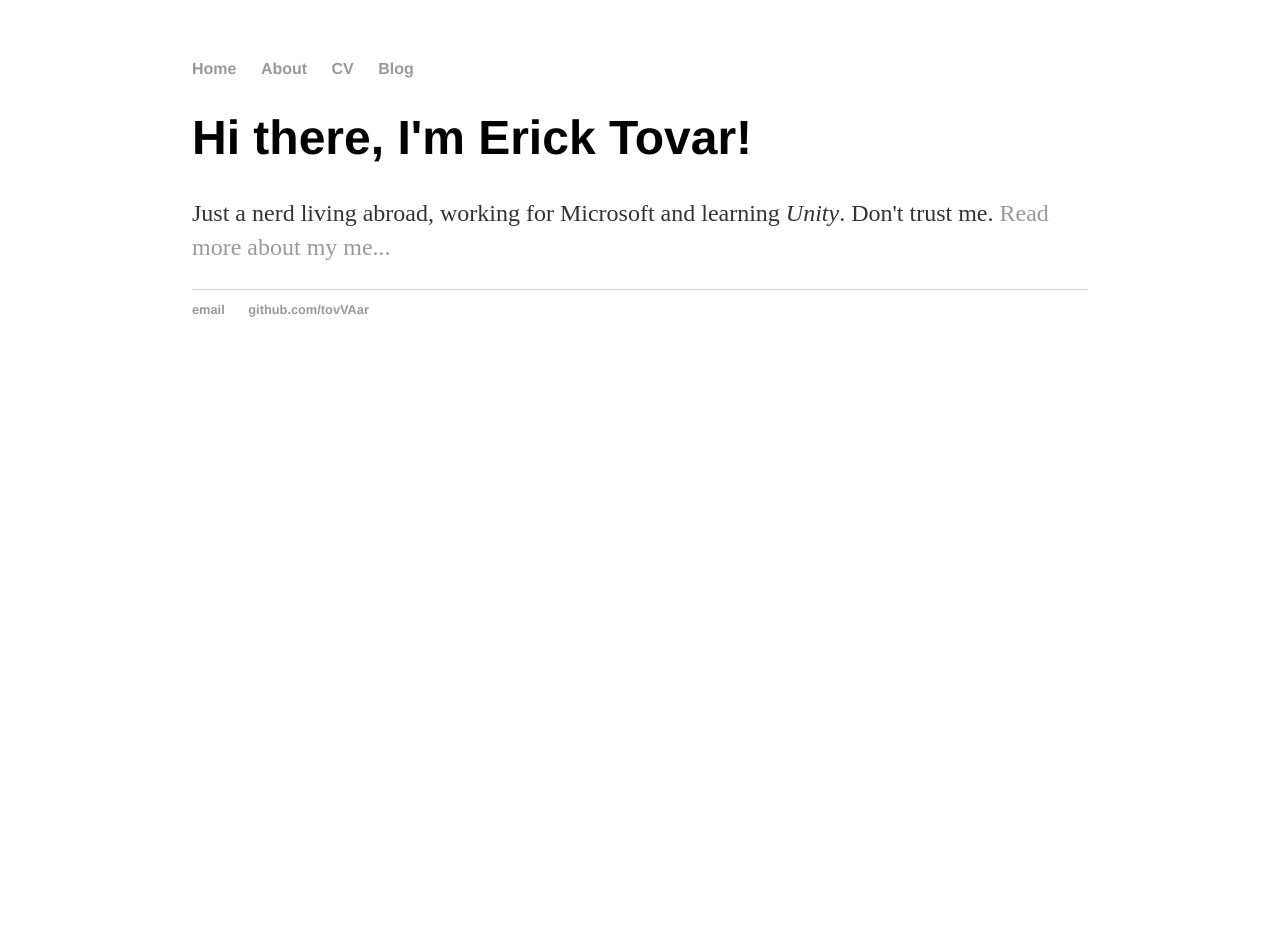
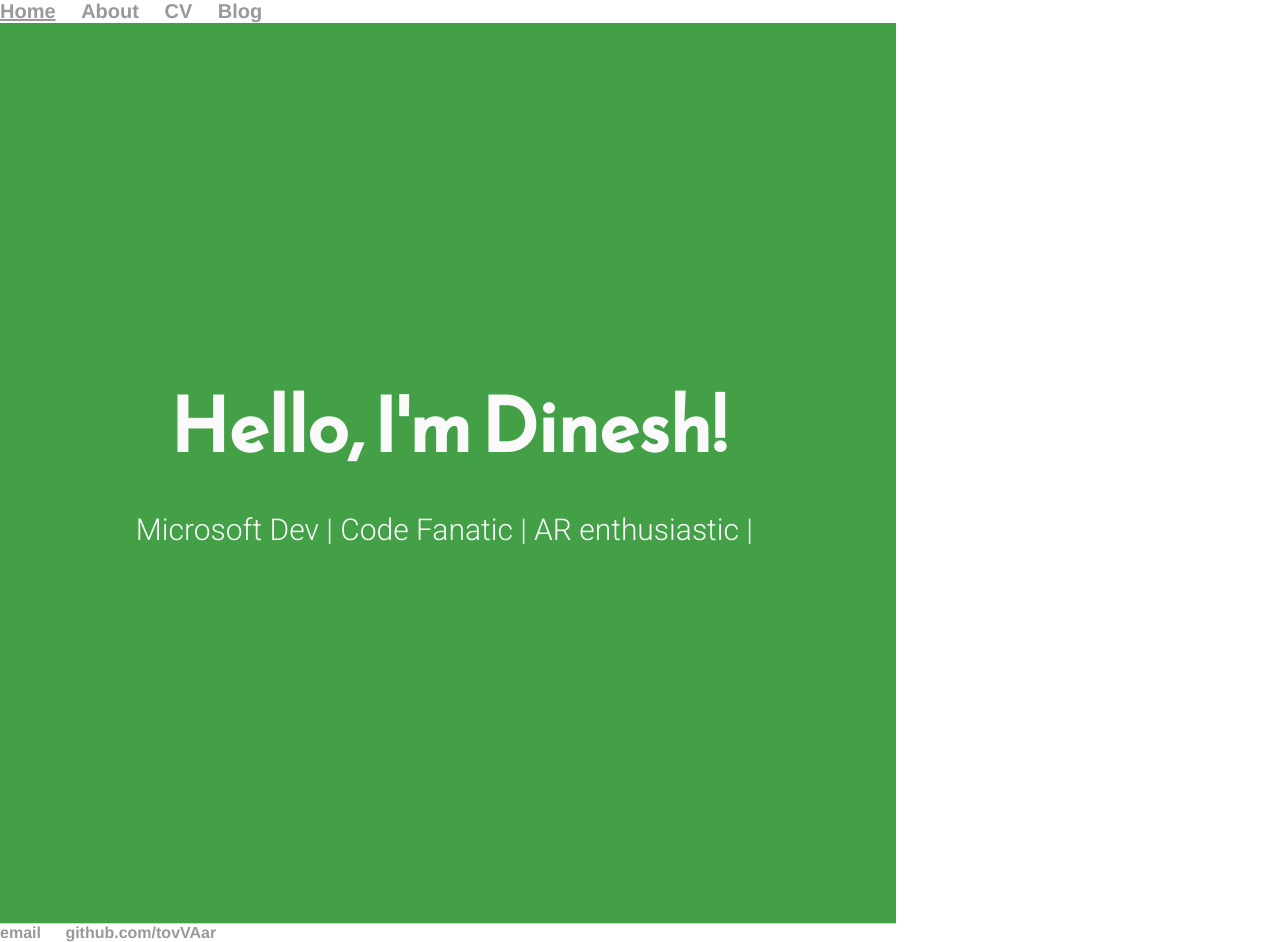
Before and after one commit to tovVAar/tovVAar.github.io, a Jekyll site: the page built from index.html, in a window 1280 px wide. Built offline with Jekyll 4.4.1, drawn with Linux system fonts in a browser that asks for light colours; nearby versions of some CDN libraries; before the commit the page ends 900 px from its top, so only the background shows below that.

Commit message:
added css

```diff
--- a/_layouts/default.html
+++ b/_layouts/default.html
@@ -6,6 +6,9 @@
 			<link rel="stylesheet" type="text/css" href="/css/main.css">
 			<link href="https://fonts.googleapis.com/css?family=Reem+Kufi|Roboto:300" rel="stylesheet">
 			<link href="https://use.fontawesome.com/releases/v5.4.1/css/all.css" rel="stylesheet">
+			<link rel="stylesheet" href="css/reset.css">
+			<link rel="stylesheet" href="css/styles.css">
+			<link rel="stylesheet" href="css/themes/green-white.css">
 		</head>
 		<body>
 			<nav>
--- /dev/null
+++ b/css/reset.css
@@ -0,0 +1,25 @@
+/* Minimal CSS Reset */
+
+html {
+    box-sizing: border-box;
+    font-size: 12px;
+  }
+
+  *, *:before, *:after {
+    box-sizing: inherit;
+  }
+
+  body, h1, h2, h3, h4, h5, h6, p, ol, ul {
+    margin: 0;
+    padding: 0;
+    font-weight: normal;
+  }
+
+  ol, ul {
+    list-style: none;
+  }
+
+  img {
+    max-width: 100%;
+    height: auto;
+  }
--- /dev/null
+++ b/css/styles.css
@@ -0,0 +1,72 @@
+
+/* Typography */
+
+html {
+	font-family: 'Roboto', sans-serif;
+}
+
+@media (min-width: 576px) {
+	html {
+		font-size: 14px;
+	}
+}
+
+@media (min-width: 768px) {
+	html {
+		font-size: 16px;
+	}
+}
+
+@media (min-width: 992px) {
+	html {
+		font-size: 18px;
+	}
+}
+
+@media (min-width: 1200px) {
+	html {
+		font-size: 20px;
+	}
+}
+
+.icons-social i {
+	font-size: 3em;
+}
+
+/* Custom Styles */
+
+main {
+	display: flex;
+	flex-direction: column;
+	min-height: 100vh;
+	justify-content: center;
+	padding: 0 30px;
+	text-align: center;
+}
+
+main > .intro {
+	font-family: 'Reem Kufi', sans-serif;
+	font-size: 3.75em;
+	font-weight: 600;
+}
+
+main > .tagline {
+	font-size: 1.5rem;
+	margin: 1.5rem 0;
+	font-weight: 100;
+}
+
+.icons-social i {
+	padding: 10px;
+}
+
+.devto {
+	margin-bottom: -0.20rem;
+}
+
+.devto svg {
+	margin-bottom: -0.20rem;
+	margin-left: 0.675rem;;
+	width: 2.65rem;
+	height: 2.65rem;
+}
--- /dev/null
+++ b/css/themes/green-white.css
@@ -0,0 +1,14 @@
+/* Theme */
+
+main {
+	background: #43A047;
+	color: #FAFAFA;
+}
+
+.icons-social a {
+	color: #FAFAFA;
+}
+
+.icons-social a svg path{
+	fill: #FAFAFA;
+}
--- a/index.html
+++ b/index.html
@@ -2,7 +2,8 @@
 layout: default
 title: Erick Tovar, developer and pizza maker
 ---
-<div class="blurb">
-	<h1>Hi there, I'm Erick Tovar!</h1>
-	<p>Just a nerd living abroad, working for Microsoft and learning <em>Unity</em>. Don't trust me. <a href="/about">Read more about my me...</a></p>
-</div><!-- /.blurb -->
+
+	<main>
+		<div class="intro">Hello, I'm Dinesh!</div>
+		<div class="tagline">Microsoft Dev | Code Fanatic | AR enthusiastic | <i class="fas fa-luchador"></i></div>
+	</main>
```
Also changed, not shown: css/themes/grey-white.css (added, +14 -0 lines).
